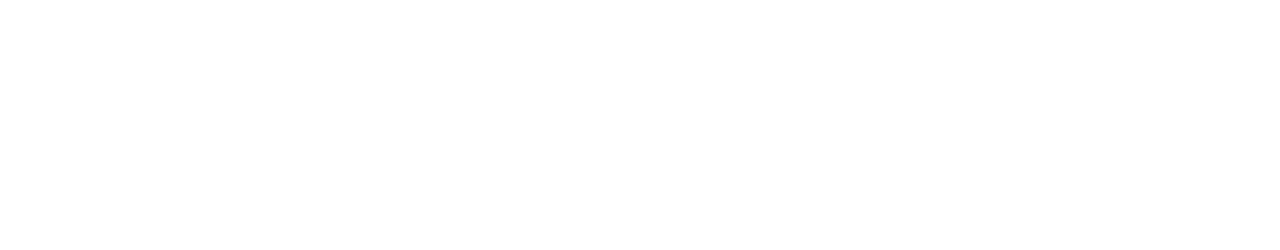
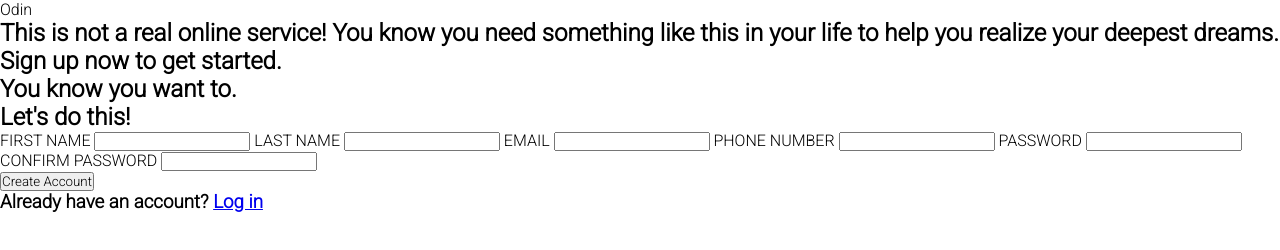
Before and after one commit to juliusg034/odin-sign-up-form, a plain HTML site: page index.html in a window 1280 px wide. Drawn offline with Linux system fonts and the light colour scheme.

Commit message:
adding basic html layout for website

```diff
--- a/index.html
+++ b/index.html
@@ -9,8 +9,88 @@
 </head>
 <body>
 
+    <div class="wrapper">
+
+        <div class="section-1">
+
+            <div class="image-banner">
 
 
 
+                <div class="image-banner-text">
+                    Odin
+                </div>
+
+            </div>
+
+
+            <div class="image-credit">
+
+            </div>
+
+        </div>
+
+        <div class="section-2">
+
+            <div class="section-2-top">
+                <h2>
+                    This is not a real online service! You know you need something
+                    like this in your life to help you realize your deepest dreams.
+                    Sign up <span class="italic">now</span> to get started.
+                </h2>
+
+                <h2>
+                    You <span class="italic">know</span> you want to.
+                </h2>
+            </div>
+
+            <div class="section-2-middle">
+                <h2>
+                    Let's do this!
+                </h2>
+
+                <form action="#">
+
+                    <label for="first-name">FIRST NAME</label>
+                    <input type="text" id="first-name">
+
+                    <label for="last-name">LAST NAME</label>
+                    <input type="text" id="last-name">
+
+                    <label for="email">EMAIL</label>
+                    <input type="text" id="email">
+
+
+                    <label for="phone-number">PHONE NUMBER</label>
+                    <input type="text" id="phone-number">
+
+
+                    <label for="passowrd">PASSWORD</label>
+                    <input type="text" id="password">
+
+
+                    <label for="confirm-password">CONFIRM PASSWORD</label>
+                    <input type="text" id="confirm-password">
+
+                </form>
+
+                <div class="section-2-bottom">
+
+                    <button>Create Account</button>
+
+                    <h3>Already have an account? <a href="#" id="log-in">Log in</a></h3>
+
+
+                </div>
+
+            </div>
+
+
+        </div>
+
+
+
+    </div>
+
 </body>
 </html>
```
Also changed, not shown: styles.css (line endings or trailing spaces).
